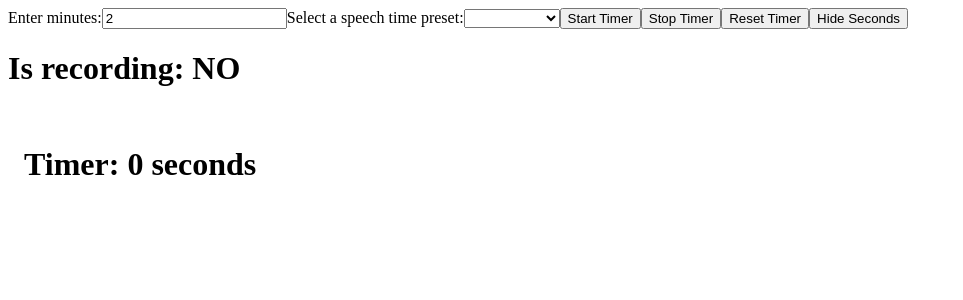
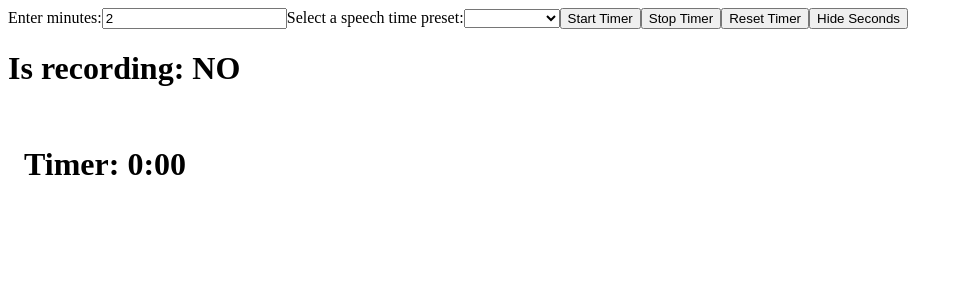
Before and after one commit to Ajuska/toastmasters-timer, an Angular app: page / in a window 1280 px wide. Shown: the top 300 px of the page, without its empty margins (0-963 px from the left). Built offline with nearby package versions, Linux system fonts and the light colour scheme.

Commit message:
Display time in minutes instead of seconds

```diff
--- a/src/app/app.component.html
+++ b/src/app/app.component.html
@@ -46,7 +46,7 @@
       padding: '1rem'
     }"
   >
-    <h1 *ngIf="displaySeconds">Timer: {{ seconds }} seconds</h1>
+    <h1 *ngIf="displaySeconds">Timer: {{ formatTime(seconds) }}</h1>
   </div>
 </main>
 
--- a/src/app/app.component.ts
+++ b/src/app/app.component.ts
@@ -122,6 +122,12 @@ export class AppComponent {
     this.resetTimer();
   }
 
+  formatTime(seconds: number): string {
+    const minutes = Math.floor(seconds / 60);
+    const remainingSeconds = seconds % 60;
+    return `${minutes}:${remainingSeconds < 10 ? '0' : ''}${remainingSeconds}`;
+  }
+
   ngOnDestroy() {
     this.stopTimer();
   }
```
